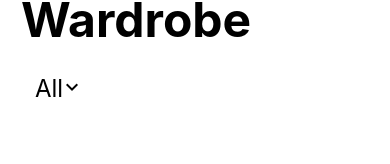
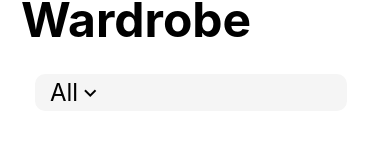
Before and after one commit to ahmxdsawan/Stylify-App, a React Native app: screen /Wardrobe in a window 390 px wide. Shown: the part 119-283 px from the top of the page. Built offline with nearby package versions, Linux system fonts and the light colour scheme.

Commit message:
Made clickable dropdown

```diff
--- a/WardrobeScreen.js
+++ b/WardrobeScreen.js
@@ -1,15 +1,42 @@
-import React from 'react';
-import { StyleSheet, Text, View, SafeAreaView } from 'react-native';
+import React, { useState } from 'react';
+import { StyleSheet, Text, View, SafeAreaView, TouchableOpacity, Modal } from 'react-native';
 import { MaterialCommunityIcons } from '@expo/vector-icons';
 
 export default function WardrobeScreen() {
+  const [modalVisible, setModalVisible] = useState(false);
+  const [selectedOption, setSelectedOption] = useState('All');
+
+  const handleOptionSelect = (option) => {
+    setSelectedOption(option);
+    setModalVisible(false);
+  };
+
   return (
     <SafeAreaView style={styles.container}>
       <Text style={styles.screen} >Wardrobe</Text>
-      <Text style={styles.text}>All</Text>
-      <View style={styles.dropdown}>
+      <TouchableOpacity style={styles.dropdown} onPress={() => setModalVisible(true)}>
+        <Text style={styles.text}>{selectedOption}</Text>
         <MaterialCommunityIcons name="chevron-down" size={24} color="black" />
+      </TouchableOpacity>
+      <Modal visible={modalVisible} animationType="slide" transparent>
+        <View style={styles.modal}>
+          <TouchableOpacity style={styles.modalOption} onPress={() => handleOptionSelect('All')}>
+            <Text style={styles.modalText}>All</Text>
+          </TouchableOpacity>
+          <TouchableOpacity style={styles.modalOption} onPress={() => handleOptionSelect('Tops')}>
+            <Text style={styles.modalText}>Tops</Text>
+          </TouchableOpacity>
+          <TouchableOpacity style={styles.modalOption} onPress={() => handleOptionSelect('Bottoms')}>
+            <Text style={styles.modalText}>Bottoms</Text>
+          </TouchableOpacity>
+          <TouchableOpacity style={styles.modalOption} onPress={() => handleOptionSelect('Shoes')}>
+            <Text style={styles.modalText}>Shoes</Text>
+          </TouchableOpacity>
+          <TouchableOpacity style={styles.modalOption} onPress={() => setModalVisible(false)}>
+            <Text style={[styles.modalText, { color: 'red' }]}>Cancel</Text>
+          </TouchableOpacity>
         </View>
+      </Modal>
     </SafeAreaView>
   );
 }
@@ -33,24 +60,47 @@ const styles = StyleSheet.create({
     fontWeight: 'bold',
   },
   text: {
+    fontSize: 24,
+    textAlign: 'left',
+    color: 'black',
+  },
+  dropdown: {
     position: 'absolute',
+    flexDirection: 'row',
+    alignItems: 'center',
     left: 35,
     top: 193,
     width: 312,
     height: 37,
+    backgroundColor: '#F5F5F5',
+    borderRadius: 10,
+    paddingHorizontal: 15,
+    paddingVertical: 5,
+  },
+  modalBackdrop: {
+    flex: 1,
+    justifyContent: 'center',
+    alignItems: 'center',
+    backgroundColor: 'rgba(0, 0, 0, 0.5)',
+  },
+  modal: {
+    backgroundColor: 'white',
+    borderRadius: 10,
+    padding: 1,
+    width: 200,
+    height: 180,
+    alignItems: 'center',
+    marginTop: 190
+  },
+  modalList: {
+    maxHeight: 200,
+  },
+  option: {
+    paddingVertical: 10,
+  },
+  modalText: {
     fontSize: 24,
-        textAlign: 'left',
+    textAlign: 'center',
     color: 'black',
-
   },
-    dropdown: {
-        position: 'absolute',
-        left: 60,
-        top: 194,
-        width: 312,
-        height: 37,
-        fontSize: 24,
-        textAlign: 'left',
-        color: 'black',
-    }
 });
```
Lines whose indentation alone changed are shown as unchanged.
